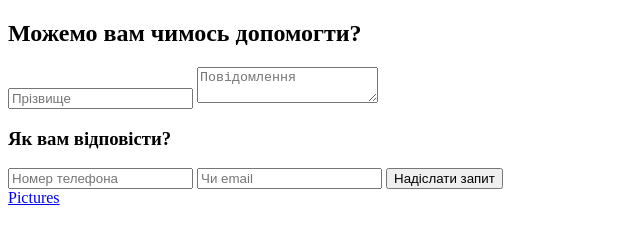
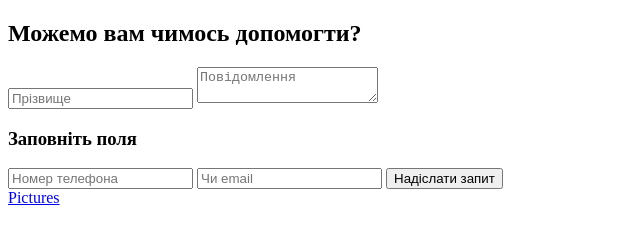
Before and after one commit to Ilchenkoiryna/homwork7, a plain HTML site: page index.html in a window 1280 px wide. Shown: the full height of the page, 0-640 px from the left. Drawn offline with Linux system fonts and the light colour scheme.

Commit message:
headerh3

```diff
--- a/index.html
+++ b/index.html
@@ -14,7 +14,7 @@
                 <h2>Можемо вам чимось допомогти?</h2>
                 <input class="input" placeholder="Прізвище" required type="text">
                 <textarea class="input" placeholder="Повідомлення"></textarea>
-                <h3>Як вам відповісти?</h3>
+                <h3>Заповніть поля</h3>
                 <input class="input" pattern="[0-9]{5,12}" placeholder="Номер телефона" required type="text">
                 <input class="input" pattern="^[a-z0-9._%+-]+@[a-z0-9.-]+\.[a-z]{2,4}$" placeholder="Чи email" required type="email">
                 <button class="btn" type="submit">Надіслати запит</button>
```
